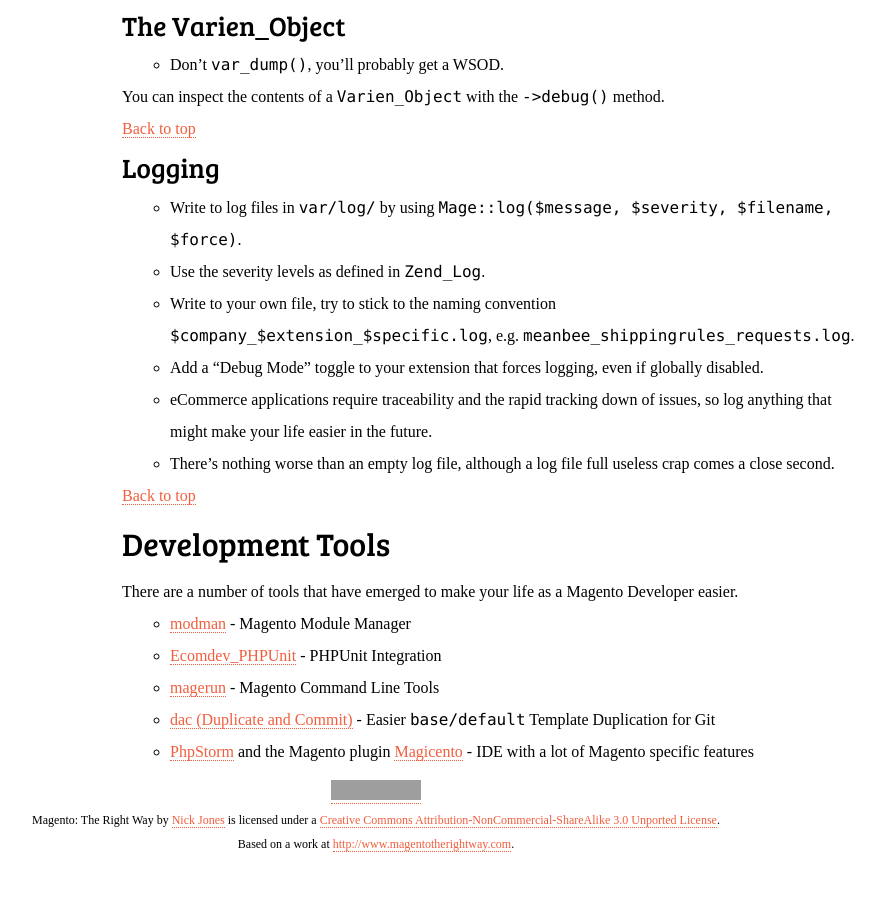
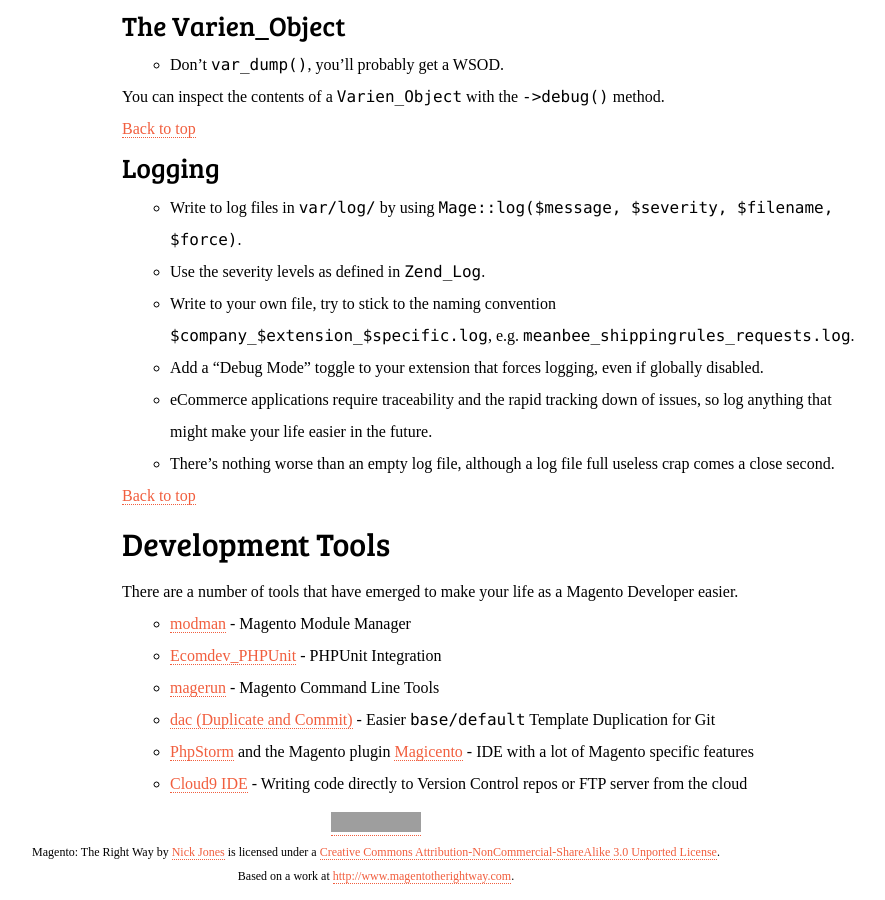
Before and after one commit to punkstar/magentotherightway.com, a Jekyll site: the page built from index.html, in a window 1280 px wide and 900 px high, scrolled down 2148 px. Shown: the whole window, without its empty margins (264-1149 px from the left). Built offline with Jekyll 4.4.1, drawn with Linux system fonts in a browser that asks for light colours; some web fonts are replaced; Markdown is read by kramdown in place of the engine named in the settings; before the commit the page ends 3016 px from its top, so only the background shows below that; grey boxes are pictures that could not be loaded.

Commit message:
added cloud9 IDE to development tool
My company has a great number of Magento clients, so many that it'll be inefficient to use version control and copy the development environment onto local machine. And so we came up with a solution to use cloud9 IDE to edit code on the server directly from the cloud. It's so much nicer than using the PhpStorm - Filezilla duo.

```diff
--- a/_posts/05-01-01-DevelopmentTools.md
+++ b/_posts/05-01-01-DevelopmentTools.md
@@ -10,3 +10,4 @@
 * [magerun](https://github.com/netz98/n98-magerun) - Magento Command Line Tools
 * [dac (Duplicate and Commit)](https://github.com/shawesome/dac) - Easier `base/default` Template Duplication for Git
 * [PhpStorm](http://www.jetbrains.com/phpstorm/) and the Magento plugin [Magicento](http://magicento.com/) - IDE with a lot of Magento specific features
+* [Cloud9 IDE](https://c9.io/) - Writing code directly to Version Control repos or FTP server from the cloud
```
